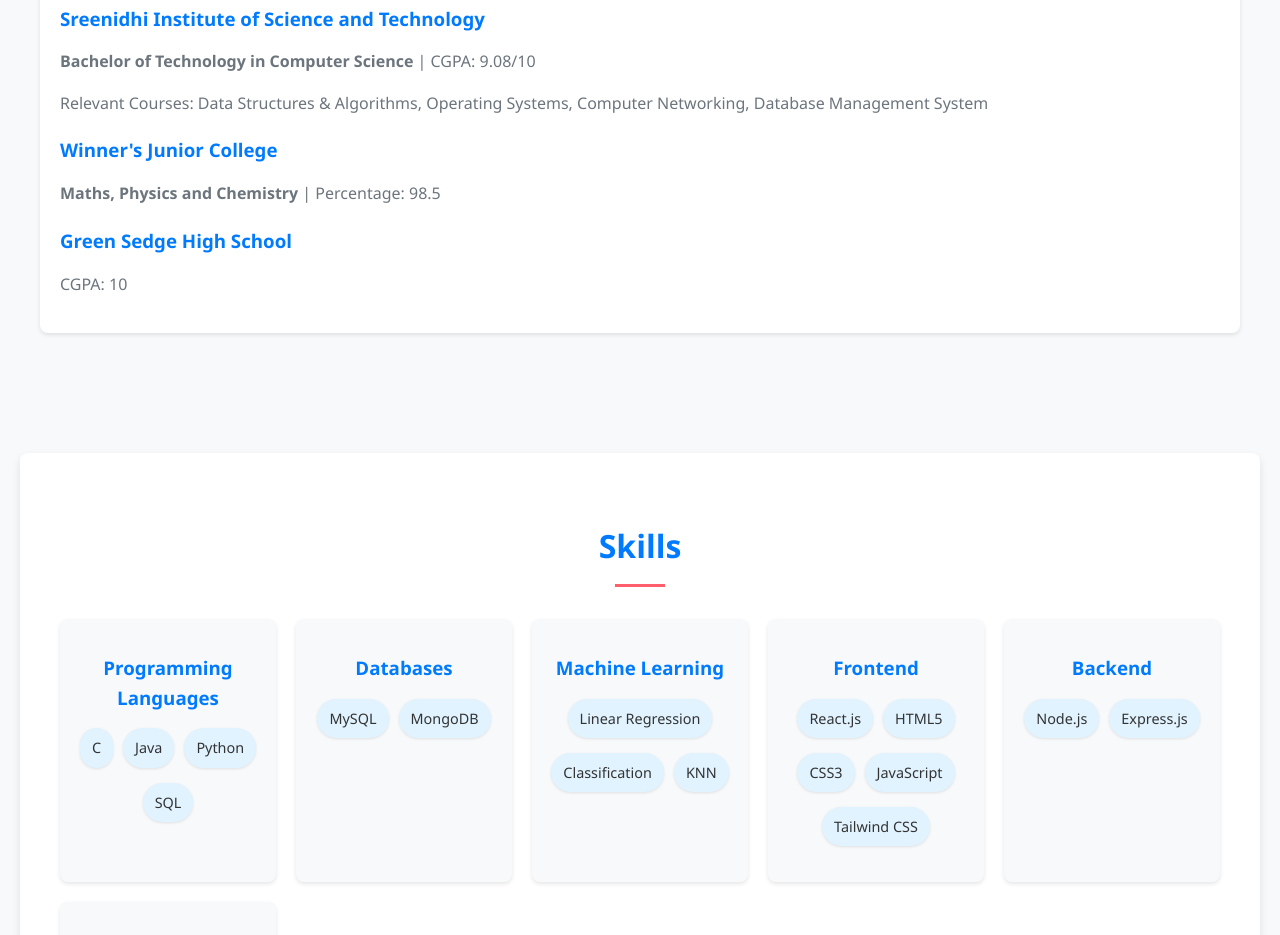
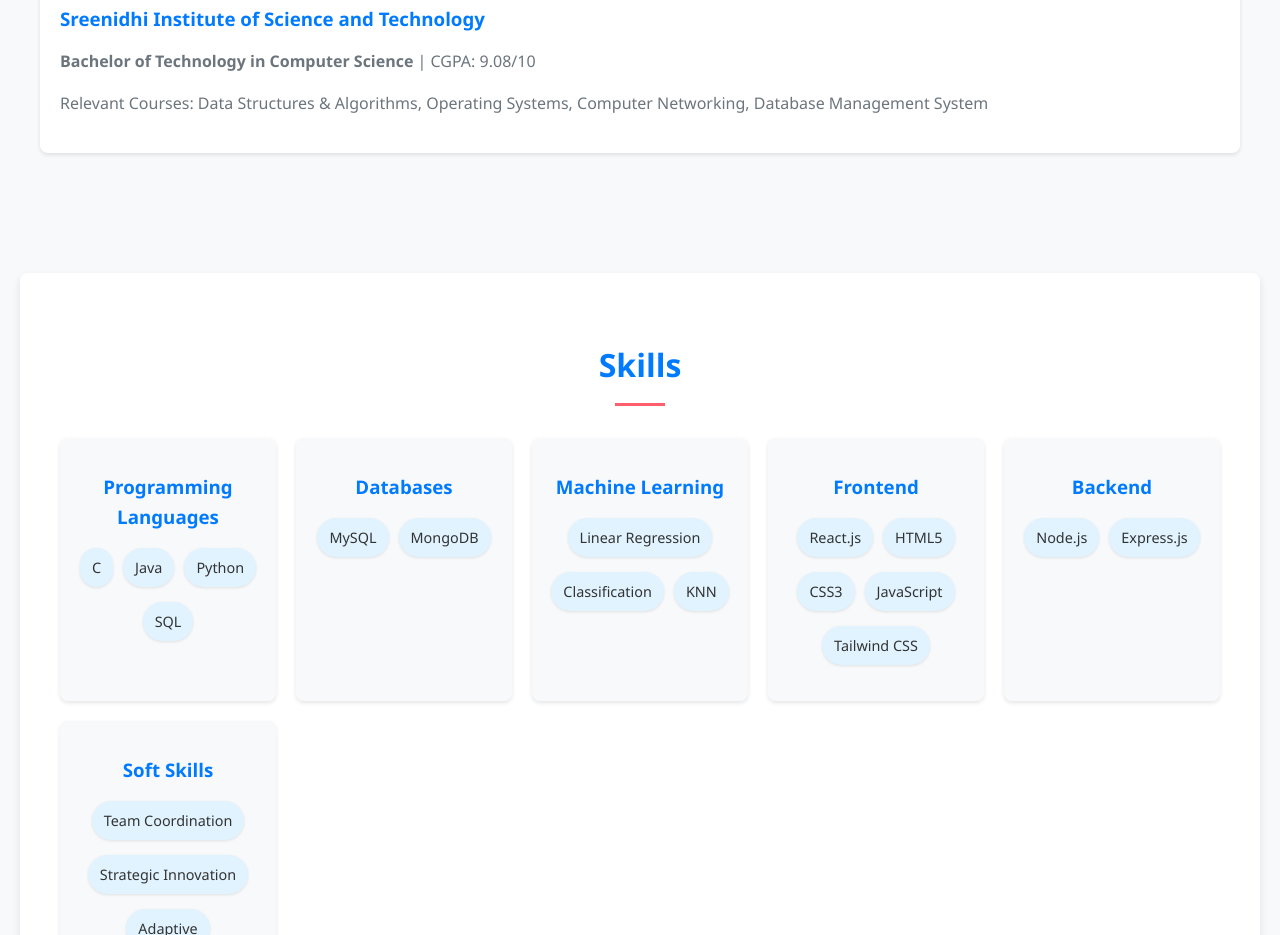
Before and after one commit to Sathvik-Adepu/portfolio, a plain HTML site: page index.html in a window 1280 px wide. Shown: the part 1360-2295 px from the top of the page. Drawn offline with Linux system fonts and the light colour scheme.

Commit message:
Update index.html

```diff
--- a/index.html
+++ b/index.html
@@ -52,10 +52,6 @@
                 <p><strong>Bachelor of Technology in Computer Science</strong> | CGPA: 9.08/10</p>
                 <p>Relevant Courses: Data Structures & Algorithms, Operating Systems, Computer Networking, Database
                     Management System</p>
-                <h3>Winner's Junior College</h3>
-                <p><strong>Maths, Physics and Chemistry</strong> | Percentage: 98.5</p>
-                <h3>Green Sedge High School</h3>
-                <p>CGPA: 10</p>
             </div>
         </section>
 
```
